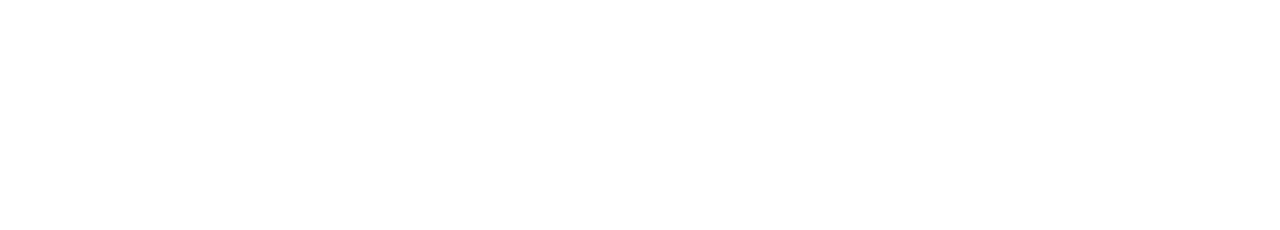
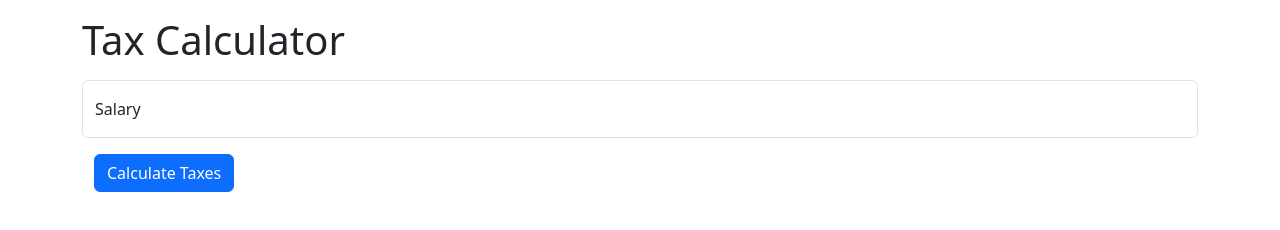
Before and after one commit to ajfait/Advanced-JavaScript, a plain HTML site: page src/project1/index.html in a window 1280 px wide. Drawn offline with nearby package versions, Linux system fonts and the light colour scheme.

Commit message:
add h1 and form

```diff
--- a/src/project1/index.html
+++ b/src/project1/index.html
@@ -12,5 +12,26 @@
     <title>Tax Calculator</title>
     <script src="js/project1.js"></script>
   </head>
-  <body></body>
+  <body>
+    <div class="container mt-3">
+      <h1>Tax Calculator</h1>
+    </div>
+    <div class="container mt-3">
+      <form class="form-floating">
+        <input
+          type="number"
+          class="form-control"
+          id="salary"
+          placeholder="e.g. $50,000"
+          value="$50,000"
+          min="0"
+          max="999999999"
+        />
+        <label for="salary">Salary</label>
+        <div class="container mt-3">
+          <button type="button" class="btn btn-primary">Calculate Taxes</button>
+        </div>
+      </form>
+    </div>
+  </body>
 </html>
```
